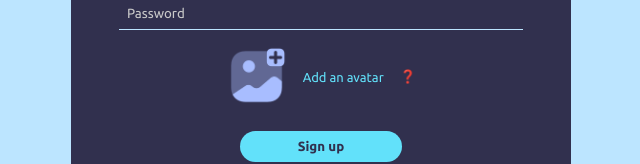
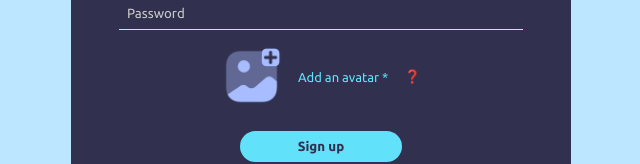
Before and after one commit to spiritanand/Vaartalap, a React (Vite) app: page /register in a window 1280 px wide. Shown: the part 402-566 px from the top of the page, without its empty margins (319-959 px from the left). Built offline with nearby package versions, Linux system fonts and the light colour scheme; no server answers.

Commit message:
Updated avatar to accept only image

```diff
--- a/src/pages/Register.jsx
+++ b/src/pages/Register.jsx
@@ -21,6 +21,7 @@ import {
   storage,
   db
 } from "../firebase.js"
+import defaultAvatar from "../images/Users/user.webp"
 import addAvatar from "../images/addAvatar.png"
 
 const Register = () => {
@@ -35,7 +36,7 @@ const Register = () => {
 	const displayName = e.target[0].value.trim();
 	const email = e.target[1].value.trim();
 	const password = e.target[2].value.trim();
-	const avatarFile = e.target[3].files[0];
+	const avatarFile = e.target[3].files[0] || defaultAvatar;
 
 	if (!displayName) {
 	  setErrMessage("Enter a valid display name.")
@@ -103,17 +104,18 @@ const Register = () => {
 				 name = "avatarFile"
 				 id = "avatarFile"
 				 placeholder = "avatar"
+				 accept="image/*"
 				 required
 		  />
 		  <label htmlFor = "avatarFile">
 			<img src = {addAvatar}
 				 alt = "avatar-icon"
 			/>
-			<span>Add an avatar</span>
+			<span>Add an avatar *</span>
 		  </label>
 		  <button disabled = {loggingIn}>Sign up</button>
 		  {errMessage &&
-			<span className = "errMessage">{errMessage}. Could not register 😔</span>}
+		   <span className = "errMessage">{errMessage}. Could not register 😔</span>}
 		</form>
 		<p>Have an account? <Link to = "/login">Login.</Link></p>
 	  </div>
```
